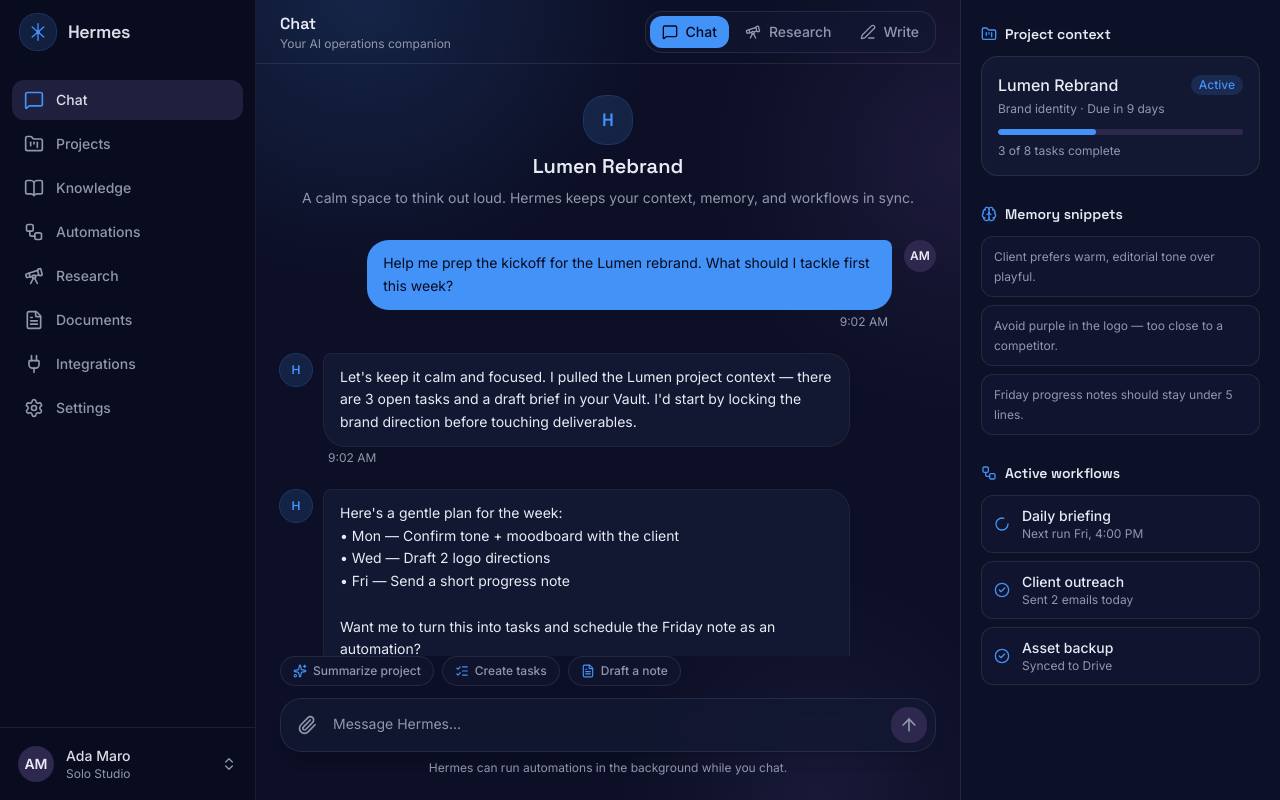
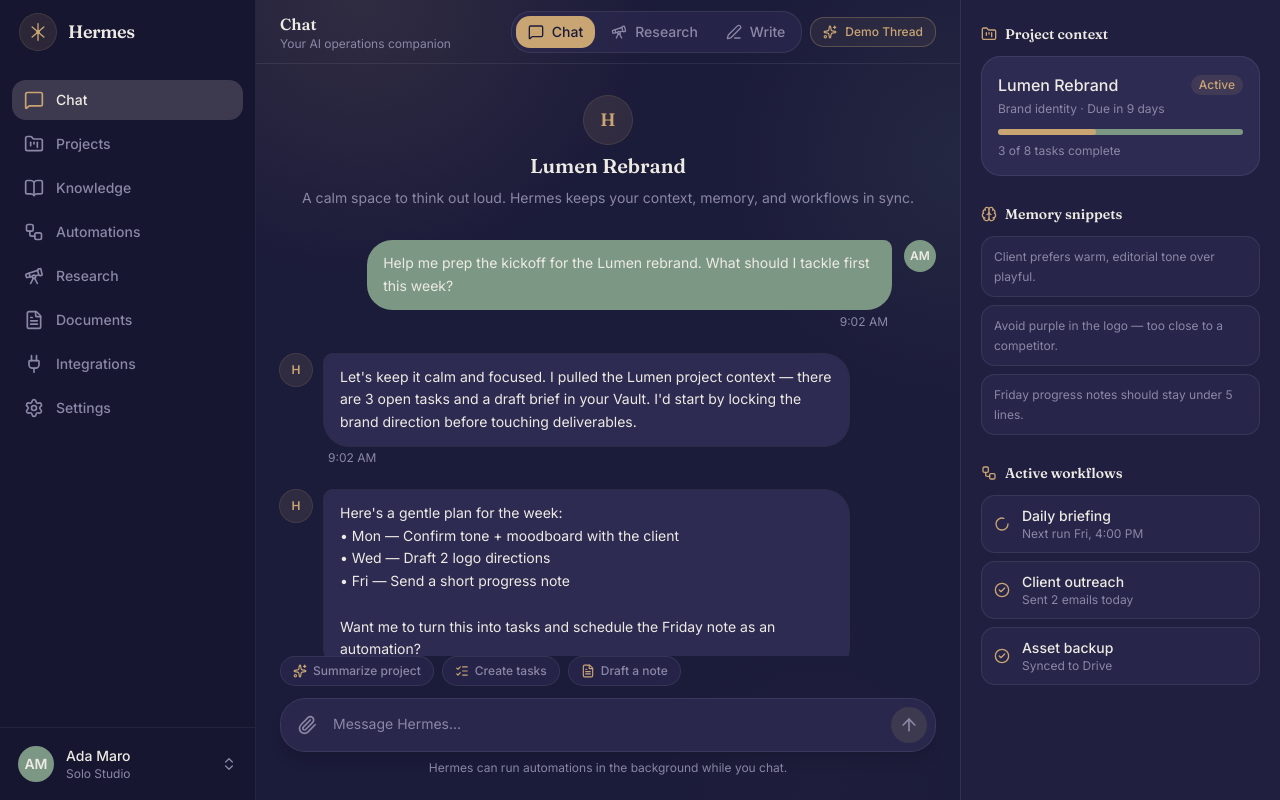
Before and after one commit to danapandaa-tech/hermes-saas-app, a Next.js app: page / in a window 1280 px wide. Built offline with nearby package versions, Linux system fonts and the light colour scheme.

Commit message:
feat: update font and color scheme to Hermes Dusk theme
Co-authored-by: danapandaa-tech <228581326+danapandaa-tech@users.noreply.github.com>

```diff
--- a/app/globals.css
+++ b/app/globals.css
@@ -5,9 +5,9 @@
 @custom-variant dark (&:is(.dark *));
 
 @theme inline {
-  --font-heading: var(--font-space-grotesk), 'Space Grotesk Fallback';
+  --font-heading: var(--font-fraunces), 'Fraunces Fallback';
   --font-sans: var(--font-inter), 'Inter Fallback';
-  --font-mono: var(--font-inter), 'Inter Fallback';
+  --font-mono: var(--font-ibm-plex-mono), 'IBM Plex Mono Fallback';
   --color-sidebar-ring: var(--sidebar-ring);
   --color-sidebar-border: var(--sidebar-border);
   --color-sidebar-accent-foreground: var(--sidebar-accent-foreground);
@@ -51,43 +51,63 @@
 :root,
 .dark {
   color-scheme: dark;
-  /* deep indigo / navy base */
-  --background: oklch(0.18 0.045 274);
-  --foreground: oklch(0.94 0.012 270);
-  /* navy cards, slightly lifted from bg */
-  --card: oklch(0.22 0.05 273);
-  --card-foreground: oklch(0.94 0.012 270);
-  --popover: oklch(0.23 0.052 273);
-  --popover-foreground: oklch(0.94 0.012 270);
-  /* electric blue accent as primary */
-  --primary: oklch(0.66 0.17 256);
-  --primary-foreground: oklch(0.16 0.04 274);
-  /* muted violet */
-  --secondary: oklch(0.3 0.07 290);
-  --secondary-foreground: oklch(0.94 0.012 270);
-  --muted: oklch(0.27 0.045 274);
-  --muted-foreground: oklch(0.68 0.03 272);
-  --accent: oklch(0.66 0.17 256);
-  --accent-foreground: oklch(0.16 0.04 274);
-  --destructive: oklch(0.62 0.21 22);
-  --border: oklch(1 0 0 / 9%);
-  --input: oklch(1 0 0 / 12%);
-  --ring: oklch(0.66 0.17 256);
-  --chart-1: oklch(0.66 0.17 256);
-  --chart-2: oklch(0.62 0.16 290);
-  --chart-3: oklch(0.7 0.13 220);
-  --chart-4: oklch(0.55 0.15 300);
-  --chart-5: oklch(0.75 0.12 200);
-  --radius: 0.75rem;
-  /* sidebar a touch darker than bg for depth */
-  --sidebar: oklch(0.16 0.04 276);
-  --sidebar-foreground: oklch(0.9 0.015 270);
-  --sidebar-primary: oklch(0.66 0.17 256);
-  --sidebar-primary-foreground: oklch(0.16 0.04 274);
-  --sidebar-accent: oklch(0.26 0.055 280);
-  --sidebar-accent-foreground: oklch(0.94 0.012 270);
-  --sidebar-border: oklch(1 0 0 / 8%);
-  --sidebar-ring: oklch(0.66 0.17 256);
+
+  /* Hermes Dusk/Twilight Token System */
+  /* Base: Dusk indigo, not void-black */
+  --background: #1b1b3a;
+  --foreground: #edeae3;
+
+  /* Panel: Muted violet-slate */
+  --card: #2e2b52;
+  --card-foreground: #edeae3;
+  --popover: #2e2b52;
+  --popover-foreground: #edeae3;
+
+  /* Primary: Not used (Accent = Aged gold instead) */
+  --primary: #c9a574;
+  --primary-foreground: #1b1b3a;
+
+  /* Secondary: Calm sage (muted green) */
+  --secondary: #7c9885;
+  --secondary-foreground: #edeae3;
+
+  /* Muted text: Dusty lavender-gray */
+  --muted: #3d3a4f;
+  --muted-foreground: #8b87a6;
+
+  /* Accent: Aged gold/brass (sparingly) */
+  --accent: #c9a574;
+  --accent-foreground: #1b1b3a;
+
+  /* Destructive warning */
+  --destructive: #e74c3c;
+
+  /* Borders: Subtle, transparent white */
+  --border: rgb(255 255 255 / 0.08);
+  --input: rgb(255 255 255 / 0.1);
+
+  /* Ring/focus: Aged gold */
+  --ring: #c9a574;
+
+  /* Charts: Muted palette */
+  --chart-1: #c9a574;
+  --chart-2: #7c9885;
+  --chart-3: #3d3a4f;
+  --chart-4: #8b87a6;
+  --chart-5: #2e2b52;
+
+  /* Border radius */
+  --radius: 0.875rem;
+
+  /* Sidebar: Slightly darker than background for depth */
+  --sidebar: #161630;
+  --sidebar-foreground: #edeae3;
+  --sidebar-primary: #c9a574;
+  --sidebar-primary-foreground: #1b1b3a;
+  --sidebar-accent: #3d3a4f;
+  --sidebar-accent-foreground: #edeae3;
+  --sidebar-border: rgb(255 255 255 / 0.06);
+  --sidebar-ring: #c9a574;
 }
 
 @layer base {
@@ -109,19 +129,7 @@
 /* atmospheric, constellation-like glow behind the workspace */
 @utility hermes-aurora {
   background-image:
-    radial-gradient(
-      60% 50% at 15% 0%,
-      oklch(0.66 0.17 256 / 0.16),
-      transparent 70%
-    ),
-    radial-gradient(
-      50% 45% at 100% 20%,
-      oklch(0.55 0.15 300 / 0.14),
-      transparent 70%
-    ),
-    radial-gradient(
-      40% 40% at 80% 100%,
-      oklch(0.62 0.16 290 / 0.1),
-      transparent 70%
-    );
+    radial-gradient(60% 50% at 15% 0%, rgb(201 165 116 / 0.12), transparent 70%),
+    radial-gradient(50% 45% at 100% 20%, rgb(124 152 133 / 0.1), transparent 70%),
+    radial-gradient(40% 40% at 80% 100%, rgb(61 58 79 / 0.08), transparent 70%);
 }
--- a/app/layout.tsx
+++ b/app/layout.tsx
@@ -1,11 +1,17 @@
 import { Analytics } from '@vercel/analytics/next'
 import type { Metadata, Viewport } from 'next'
-import { Inter, Space_Grotesk } from 'next/font/google'
+import { IBM_Plex_Mono, Inter, Fraunces } from 'next/font/google'
 import './globals.css'
 
 const inter = Inter({ variable: '--font-inter', subsets: ['latin'] })
-const spaceGrotesk = Space_Grotesk({
-  variable: '--font-space-grotesk',
+const fraunces = Fraunces({
+  variable: '--font-fraunces',
+  subsets: ['latin'],
+  display: 'swap',
+})
+const ibmPlexMono = IBM_Plex_Mono({
+  variable: '--font-ibm-plex-mono',
+  weight: ['400', '500'],
   subsets: ['latin'],
 })
 
@@ -46,7 +52,7 @@ export default function RootLayout({
   return (
     <html
       lang="en"
-      className={`dark ${inter.variable} ${spaceGrotesk.variable} bg-background`}
+      className={`dark ${inter.variable} ${fraunces.variable} ${ibmPlexMono.variable} bg-background`}
     >
       <body className="font-sans antialiased">
         {children}
--- a/app/page.tsx
+++ b/app/page.tsx
@@ -1,18 +1,32 @@
 "use client"
 
-import { useState } from "react"
-import { PanelRight } from "lucide-react"
+import { useState, useRef } from "react"
+import { PanelRight, Sparkles } from "lucide-react"
 import { NavSidebar } from "@/components/hermes/nav-sidebar"
 import { ChatStream } from "@/components/hermes/chat-stream"
 import { ChatInput } from "@/components/hermes/chat-input"
 import { ContextPanel } from "@/components/hermes/context-panel"
 import { ModeToggle, type ChatMode } from "@/components/hermes/mode-toggle"
+import { ThreadAnimation } from "@/components/hermes/thread-animation"
 
 export default function Page() {
   const [mode, setMode] = useState<ChatMode>("Chat")
+  const [threadActive, setThreadActive] = useState(false)
+  const sendButtonRef = useRef<HTMLButtonElement>(null)
+  const workflowRef = useRef<HTMLDivElement>(null)
+
+  const handleThreadDemo = () => {
+    setThreadActive(true)
+    setTimeout(() => setThreadActive(false), 1500)
+  }
 
   return (
     <div className="flex h-dvh w-full overflow-hidden bg-background">
+      <ThreadAnimation
+        isActive={threadActive}
+        fromElement={sendButtonRef.current}
+        toElement={workflowRef.current}
+      />
       <NavSidebar />
 
       {/* Main chat workspace */}
@@ -26,6 +40,16 @@ export default function Page() {
           </div>
           <div className="flex items-center gap-2">
             <ModeToggle value={mode} onChange={setMode} />
+            <button
+              ref={sendButtonRef}
+              type="button"
+              onClick={handleThreadDemo}
+              className="flex items-center gap-2 rounded-lg border border-accent/30 bg-accent/8 px-3 py-1.5 text-xs font-medium text-accent transition-colors hover:bg-accent/15"
+              title="Demo: See The Thread animation when a task is created"
+            >
+              <Sparkles className="size-3.5" />
+              <span className="hidden sm:block">Demo Thread</span>
+            </button>
             <button
               type="button"
               className="flex size-9 items-center justify-center rounded-xl border border-border text-muted-foreground transition-colors hover:text-foreground xl:hidden"
@@ -45,7 +69,9 @@ export default function Page() {
         </div>
       </main>
 
-      <ContextPanel />
+      <div ref={workflowRef}>
+        <ContextPanel />
+      </div>
     </div>
   )
 }
--- a/components/hermes/chat-input.tsx
+++ b/components/hermes/chat-input.tsx
@@ -23,9 +23,9 @@ export function ChatInput() {
               key={action.label}
               type="button"
               onClick={() => setValue((v) => (v ? v : action.label))}
-              className="flex items-center gap-1.5 rounded-full border border-border bg-card/60 px-3 py-1.5 text-xs font-medium text-muted-foreground transition-colors hover:border-primary/40 hover:text-foreground"
+              className="flex items-center gap-1.5 rounded-full border border-border bg-card/60 px-3 py-1.5 text-xs font-medium text-muted-foreground transition-colors hover:border-accent/40 hover:text-foreground"
             >
-              <Icon className="size-3.5 text-primary" />
+              <Icon className="size-3.5 text-accent" />
               {action.label}
             </button>
           )
@@ -37,7 +37,7 @@ export function ChatInput() {
           e.preventDefault()
           setValue("")
         }}
-        className="flex items-end gap-2 rounded-2xl border border-border bg-card/80 p-2 shadow-lg backdrop-blur transition-colors focus-within:border-primary/50"
+        className="flex items-end gap-2 rounded-2xl border border-border bg-card/80 p-2 shadow-lg backdrop-blur transition-colors focus-within:border-accent/50"
       >
         <label className="flex size-9 shrink-0 cursor-pointer items-center justify-center rounded-xl text-muted-foreground transition-colors hover:bg-secondary hover:text-foreground">
           <Paperclip className="size-5" />
@@ -59,8 +59,8 @@ export function ChatInput() {
           className={cn(
             "flex size-9 shrink-0 items-center justify-center rounded-xl transition-colors",
             value.trim()
-              ? "bg-primary text-primary-foreground hover:opacity-90"
-              : "bg-secondary text-muted-foreground",
+              ? "bg-accent text-accent-foreground hover:opacity-90"
+              : "bg-muted text-muted-foreground",
           )}
         >
           <ArrowUp className="size-5" />
--- a/components/hermes/chat-stream.tsx
+++ b/components/hermes/chat-stream.tsx
@@ -47,8 +47,8 @@ export function ChatStream() {
   return (
     <div className="mx-auto flex w-full max-w-3xl flex-col gap-6 px-4 py-8 sm:px-6">
       <div className="flex flex-col items-center gap-2 pb-2 text-center">
-        <div className="flex size-12 items-center justify-center rounded-2xl bg-primary/15 ring-1 ring-primary/30">
-          <span className="font-heading text-lg font-semibold text-primary">H</span>
+        <div className="flex size-12 items-center justify-center rounded-2xl bg-accent/12 ring-1 ring-accent/25">
+          <span className="font-heading text-lg font-semibold text-accent">H</span>
         </div>
         <h1 className="font-heading text-balance text-xl font-semibold text-foreground">
           Lumen Rebrand
@@ -74,7 +74,7 @@ function MessageBubble({ message }: { message: Message }) {
           "flex size-8 shrink-0 items-center justify-center rounded-full text-xs font-semibold",
           isUser
             ? "bg-secondary text-secondary-foreground"
-            : "bg-primary/15 text-primary ring-1 ring-primary/30",
+            : "bg-accent/12 text-accent ring-1 ring-accent/25",
         )}
         aria-hidden="true"
       >
@@ -85,7 +85,7 @@ function MessageBubble({ message }: { message: Message }) {
           className={cn(
             "whitespace-pre-line rounded-2xl px-4 py-3 text-sm leading-relaxed",
             isUser
-              ? "rounded-tr-sm bg-primary text-primary-foreground"
+              ? "rounded-tr-sm bg-secondary text-secondary-foreground"
               : "rounded-tl-sm bg-card text-card-foreground ring-1 ring-border",
           )}
         >
--- a/components/hermes/context-panel.tsx
+++ b/components/hermes/context-panel.tsx
@@ -21,13 +21,13 @@ export function ContextPanel() {
         <div className="rounded-xl border border-border bg-card p-4">
           <div className="flex items-center justify-between">
             <p className="font-medium text-card-foreground">Lumen Rebrand</p>
-            <span className="rounded-full bg-primary/15 px-2 py-0.5 text-xs font-medium text-primary">
+            <span className="rounded-full bg-accent/12 px-2 py-0.5 text-xs font-medium text-accent">
               Active
             </span>
           </div>
           <p className="mt-1 text-xs text-muted-foreground">Brand identity · Due in 9 days</p>
           <div className="mt-3 h-1.5 w-full overflow-hidden rounded-full bg-secondary">
-            <div className="h-full w-2/5 rounded-full bg-primary" />
+            <div className="h-full w-2/5 rounded-full bg-accent" />
           </div>
           <p className="mt-2 text-xs text-muted-foreground">3 of 8 tasks complete</p>
         </div>
@@ -56,9 +56,9 @@ export function ContextPanel() {
               className="flex items-center gap-3 rounded-lg border border-border bg-card/60 px-3 py-2.5"
             >
               {wf.status === "running" ? (
-                <Loader2 className="size-4 shrink-0 animate-spin text-primary" />
+                <Loader2 className="size-4 shrink-0 animate-spin text-accent" />
               ) : (
-                <CheckCircle2 className="size-4 shrink-0 text-primary" />
+                <CheckCircle2 className="size-4 shrink-0 text-accent" />
               )}
               <div className="min-w-0">
                 <p className="truncate text-sm font-medium text-card-foreground">{wf.name}</p>
@@ -84,7 +84,7 @@ function Section({
   return (
     <section className={cn("mb-7")}>
       <div className="mb-3 flex items-center gap-2">
-        <Icon className="size-4 text-primary" />
+        <Icon className="size-4 text-accent" />
         <h2 className="font-heading text-sm font-semibold text-foreground">{title}</h2>
       </div>
       {children}
--- a/components/hermes/mode-toggle.tsx
+++ b/components/hermes/mode-toggle.tsx
@@ -37,7 +37,7 @@ export function ModeToggle({
             className={cn(
               "flex items-center gap-2 rounded-lg px-3 py-1.5 text-sm font-medium transition-colors",
               isActive
-                ? "bg-primary text-primary-foreground"
+                ? "bg-accent text-accent-foreground"
                 : "text-muted-foreground hover:text-foreground",
             )}
           >
--- a/components/hermes/nav-sidebar.tsx
+++ b/components/hermes/nav-sidebar.tsx
@@ -37,8 +37,8 @@ export function NavSidebar() {
     <aside className="flex h-full w-16 flex-col border-r border-sidebar-border bg-sidebar lg:w-64">
       {/* Logo */}
       <div className="flex h-16 items-center gap-3 px-3 lg:px-5">
-        <div className="flex size-9 shrink-0 items-center justify-center rounded-xl bg-primary/15 ring-1 ring-primary/30">
-          <HermesMark className="size-5 text-primary" />
+        <div className="flex size-9 shrink-0 items-center justify-center rounded-xl bg-accent/12 ring-1 ring-accent/25">
+          <HermesMark className="size-5 text-accent" />
         </div>
         <span className="hidden font-heading text-lg font-semibold tracking-tight text-sidebar-foreground lg:block">
           Hermes
@@ -67,7 +67,7 @@ export function NavSidebar() {
               <Icon
                 className={cn(
                   "size-5 shrink-0 transition-colors",
-                  isActive ? "text-primary" : "text-muted-foreground group-hover:text-sidebar-foreground",
+                  isActive ? "text-accent" : "text-muted-foreground group-hover:text-sidebar-foreground",
                 )}
               />
               <span className="hidden lg:block">{item.label}</span>
@@ -91,7 +91,7 @@ export function NavSidebar() {
                 className="flex w-full items-center justify-between rounded-lg px-3 py-2 text-sm text-popover-foreground hover:bg-sidebar-accent"
               >
                 {ws}
-                {workspace === ws && <Check className="size-4 text-primary" />}
+                {workspace === ws && <Check className="size-4 text-accent" />}
               </button>
             ))}
           </div>
--- /dev/null
+++ b/components/hermes/thread-animation.tsx
@@ -0,0 +1,90 @@
+"use client"
+
+import { useEffect, useRef, useState } from "react"
+
+interface ThreadAnimationProps {
+  isActive: boolean
+  fromElement?: HTMLElement | null
+  toElement?: HTMLElement | null
+}
+
+export function ThreadAnimation({
+  isActive,
+  fromElement,
+  toElement,
+}: ThreadAnimationProps) {
+  const svgRef = useRef<SVGSVGElement>(null)
+  const [path, setPath] = useState<string>("")
+
+  useEffect(() => {
+    if (!isActive || !fromElement || !toElement || !svgRef.current) {
+      setPath("")
+      return
+    }
+
+    const calculatePath = () => {
+      const fromRect = fromElement.getBoundingClientRect()
+      const toRect = toElement.getBoundingClientRect()
+
+      const fromX = fromRect.left + fromRect.width / 2
+      const fromY = fromRect.top + fromRect.height / 2
+
+      const toX = toRect.left + toRect.width / 2
+      const toY = toRect.top + toRect.height / 2
+
+      // Create a smooth cubic bezier curve
+      const controlX = (fromX + toX) / 2
+      const controlY = fromY + (toY - fromY) * 0.3
+
+      return `M ${fromX} ${fromY} Q ${controlX} ${controlY} ${toX} ${toY}`
+    }
+
+    const pathData = calculatePath()
+    setPath(pathData)
+
+    const handleResize = () => {
+      const newPath = calculatePath()
+      setPath(newPath)
+    }
+
+    window.addEventListener("resize", handleResize)
+    return () => window.removeEventListener("resize", handleResize)
+  }, [isActive, fromElement, toElement])
+
+  if (!isActive || !path) return null
+
+  return (
+    <svg
+      ref={svgRef}
+      className="pointer-events-none fixed inset-0 z-40 h-screen w-screen"
+      style={{ overflow: "visible" }}
+    >
+      <defs>
+        <linearGradient id="threadGradient" x1="0%" y1="0%" x2="100%" y2="0%">
+          <stop offset="0%" stopColor="#c9a574" stopOpacity="0" />
+          <stop offset="50%" stopColor="#c9a574" stopOpacity="1" />
+          <stop offset="100%" stopColor="#c9a574" stopOpacity="0" />
+        </linearGradient>
+        <style>{`
+          @keyframes threadDraw {
+            from {
+              stroke-dashoffset: 1000;
+            }
+            to {
+              stroke-dashoffset: 0;
+            }
+          }
+          .thread-line {
+            stroke: url(#threadGradient);
+            stroke-width: 1;
+            fill: none;
+            stroke-linecap: round;
+            stroke-dasharray: 1000;
+            animation: threadDraw 1.2s cubic-bezier(0.25, 0.46, 0.45, 0.94) forwards;
+          }
+        `}</style>
+      </defs>
+      <path d={path} className="thread-line" />
+    </svg>
+  )
+}
```
